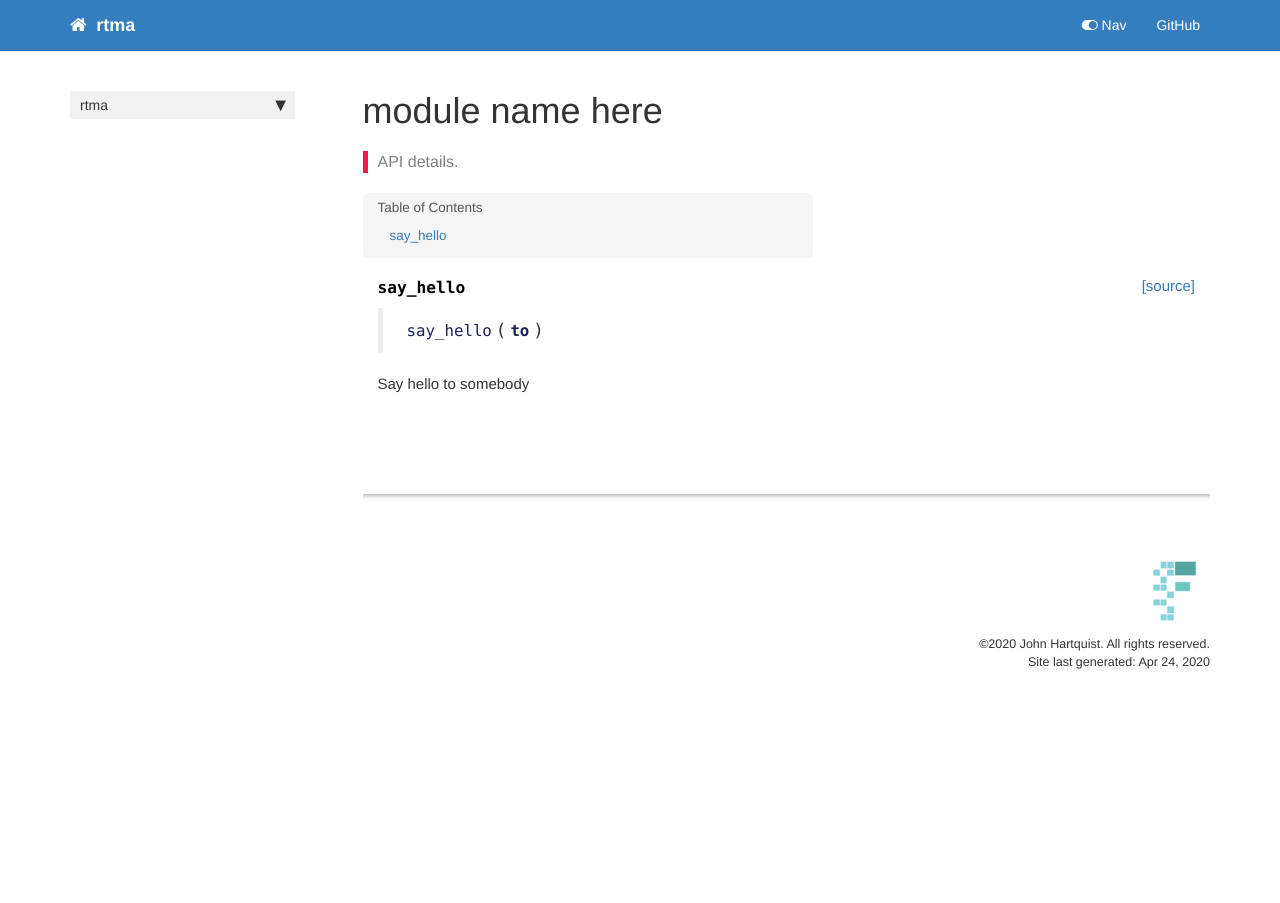
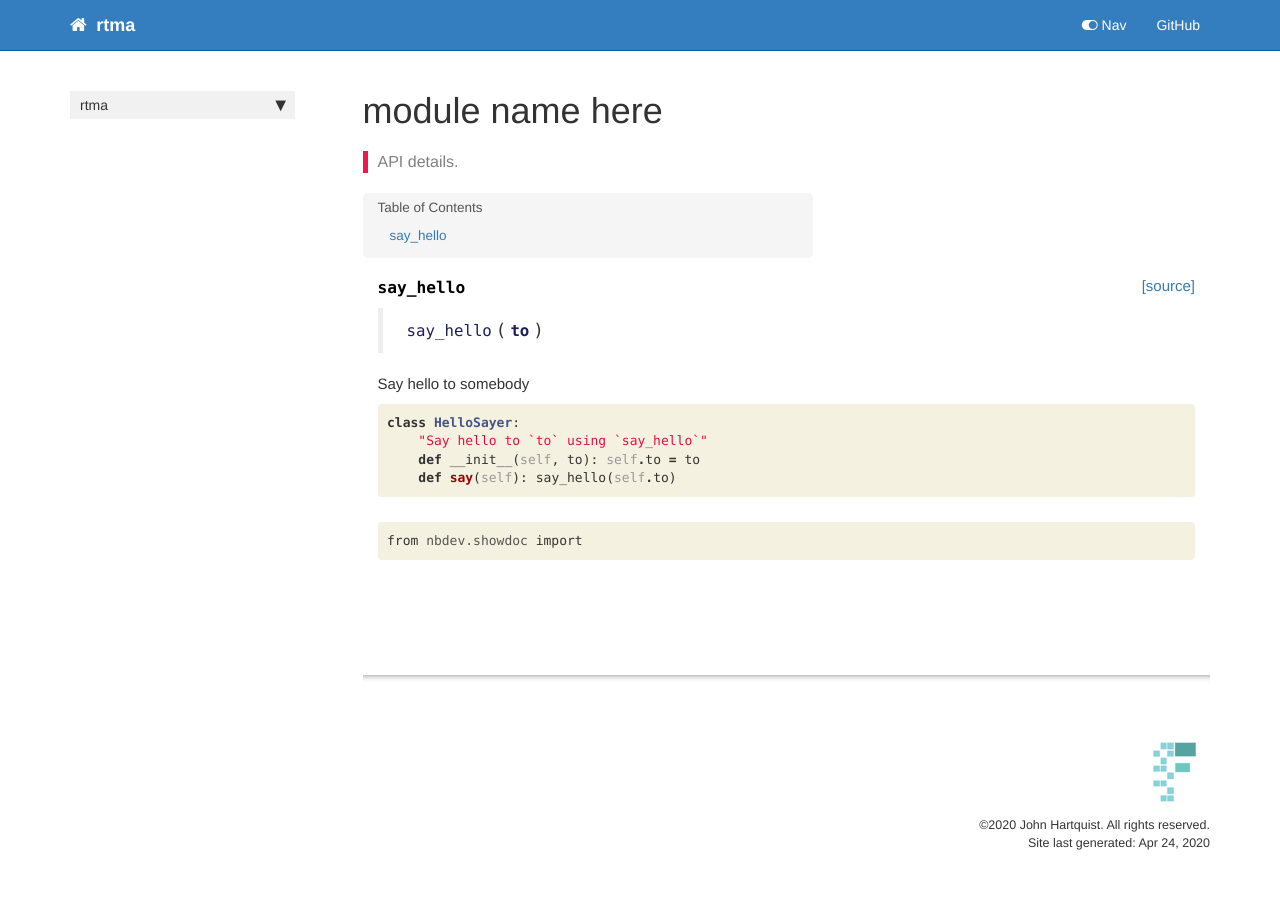
Before and after one commit to jhartquist/rtma, a Jekyll site: the page built from docs/core.html, in a window 1280 px wide. Built offline with Jekyll 4.4.1, drawn with Linux system fonts in a browser that asks for light colours; nearby versions of some CDN libraries; comment, search, counter and statistics services are not loaded.

Commit message:
minor change to test gh pages

```diff
--- a/docs/core.html
+++ b/docs/core.html
@@ -59,4 +59,41 @@
 </div>
     {% endraw %}
 
+    {% raw %}
+
+<div class="cell border-box-sizing code_cell rendered">
+<div class="input">
+
+<div class="inner_cell">
+    <div class="input_area">
+<div class=" highlight hl-ipython3"><pre><span></span><span class="k">class</span> <span class="nc">HelloSayer</span><span class="p">:</span>
+    <span class="s2">&quot;Say hello to `to` using `say_hello`&quot;</span>
+    <span class="k">def</span> <span class="fm">__init__</span><span class="p">(</span><span class="bp">self</span><span class="p">,</span> <span class="n">to</span><span class="p">):</span> <span class="bp">self</span><span class="o">.</span><span class="n">to</span> <span class="o">=</span> <span class="n">to</span>
+    <span class="k">def</span> <span class="nf">say</span><span class="p">(</span><span class="bp">self</span><span class="p">):</span> <span class="n">say_hello</span><span class="p">(</span><span class="bp">self</span><span class="o">.</span><span class="n">to</span><span class="p">)</span>
+</pre></div>
+
+    </div>
 </div>
+</div>
+
+</div>
+    {% endraw %}
+
+    {% raw %}
+
+<div class="cell border-box-sizing code_cell rendered">
+<div class="input">
+
+<div class="inner_cell">
+    <div class="input_area">
+<div class=" highlight hl-ipython3"><pre><span></span><span class="kn">from</span> <span class="nn">nbdev.showdoc</span> <span class="kn">import</span>
+</pre></div>
+
+    </div>
+</div>
+</div>
+
+</div>
+    {% endraw %}
+
+</div>
```
Also changed, not shown: 2 other files.
